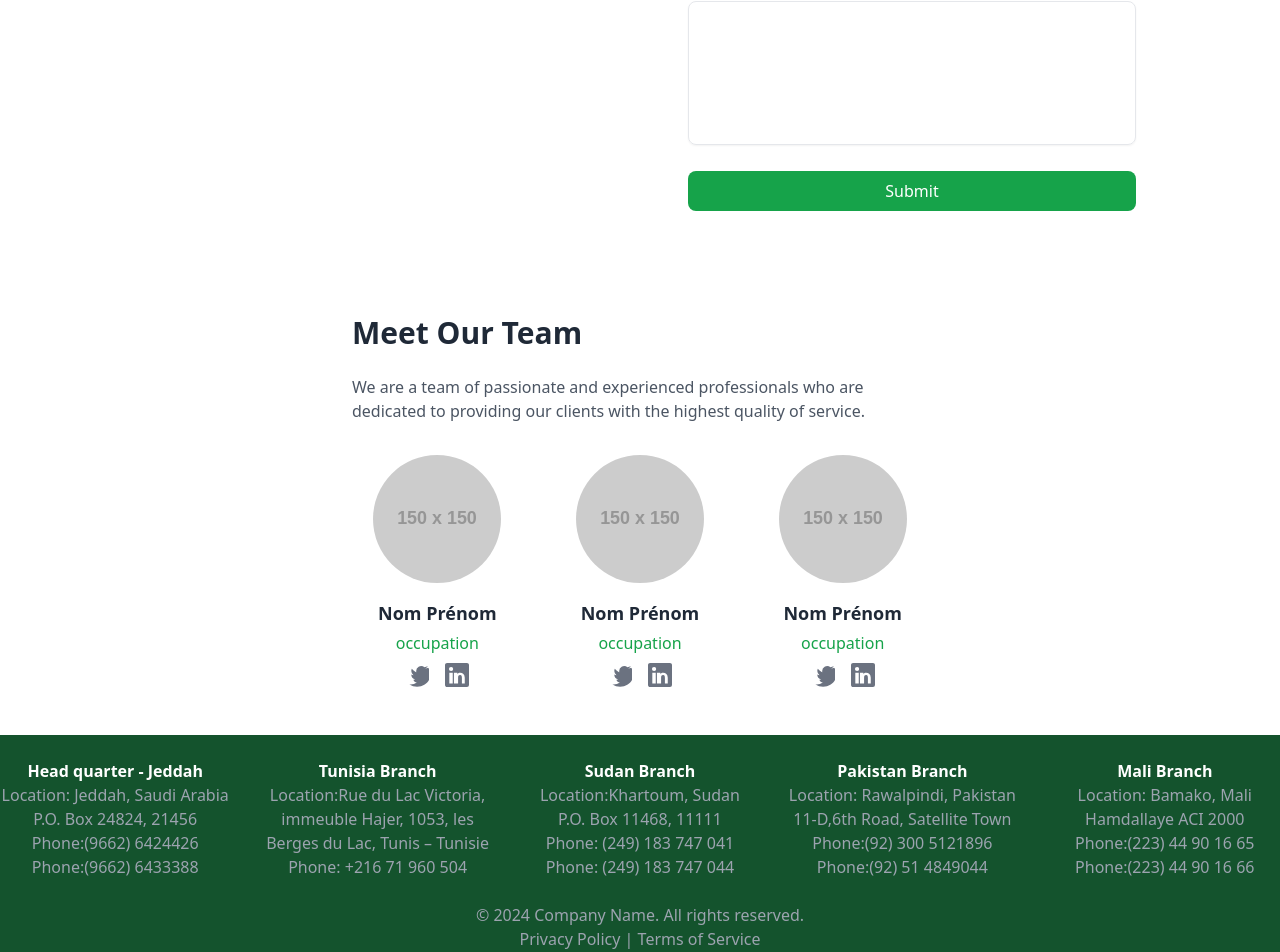
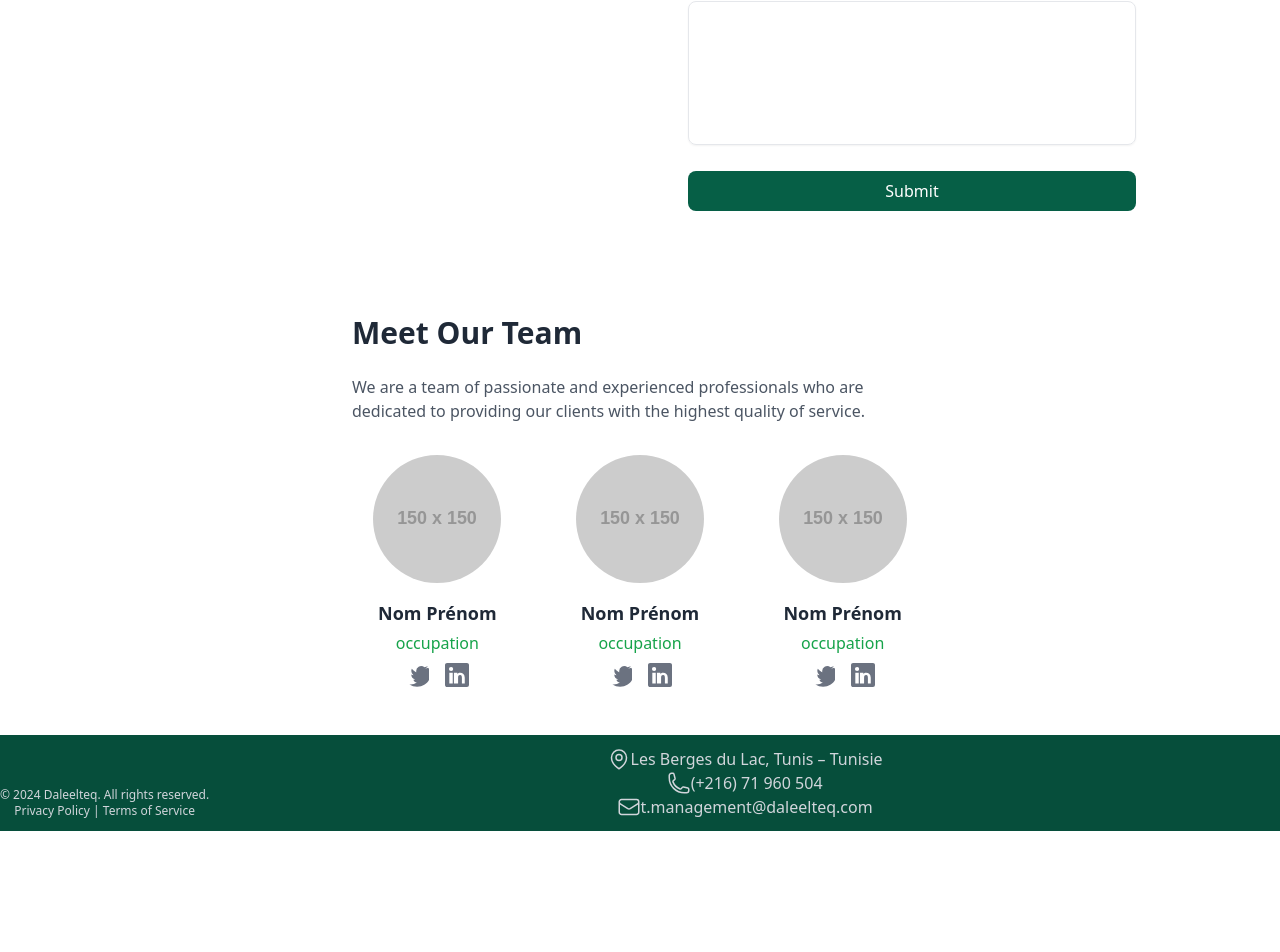
Before and after one commit to montassarsouli/daleelteq-ui, a React (Create React App) app: page / in a window 1280 px wide. Shown: the part 1282-2234 px from the top of the page. After the commit the page ends 2113 px from the top, so only its background shows below. Built offline with nearby package versions, Linux system fonts and the light colour scheme.

Commit message:
fixed the footer css

```diff
--- a/src/App.js
+++ b/src/App.js
@@ -4,6 +4,7 @@ import Footer from "./Components/Footer";
 import Body from "./Components/Body/Body";
 import { Routes, Route } from "react-router-dom";
 import ScrollTopButton from "./Components/ScrollTopButton";
+import Test from "./Components/Test";
 
 function App() {
   return (
--- a/src/Components/Footer.js
+++ b/src/Components/Footer.js
@@ -2,9 +2,90 @@ import React from "react";
 
 const Footer = () => {
   return (
-    <footer className="bg-green-900 text-gray-300 py-6">
-      <div className="text-center">
-        <div className="grid grid-cols-2 md:grid-cols-5 gap-8">
+    <footer className="">
+      <div className="bg-emerald-900 text-gray-300 py-3 text-center flex items-end ">
+        <div className="items-end text-xs py-0">
+          <p className=" text-gray-300 ">
+            &copy; {new Date().getFullYear()} Daleelteq. All rights reserved.
+          </p>
+          <p className="text-gray-300 text-xs">
+            <a href="/privacy" className="hover:text-gray-400">
+              Privacy Policy
+            </a>{" "}
+            |{" "}
+            <a href="/terms" className="hover:text-gray-400">
+              Terms of Service
+            </a>
+          </p>
+        </div>
+        <div className="flex flex-col justify-center items-center grow">
+          <div className="flex">
+            <svg
+              xmlns="http://www.w3.org/2000/svg"
+              fill="none"
+              viewBox="0 0 24 24"
+              strokeWidth={1.5}
+              stroke="currentColor"
+              className="w-6 h-6"
+            >
+              <path
+                strokeLinecap="round"
+                strokeLinejoin="round"
+                d="M15 10.5a3 3 0 11-6 0 3 3 0 016 0z"
+              />
+              <path
+                strokeLinecap="round"
+                strokeLinejoin="round"
+                d="M19.5 10.5c0 7.142-7.5 11.25-7.5 11.25S4.5 17.642 4.5 10.5a7.5 7.5 0 1115 0z"
+              />
+            </svg>
+            <a
+              className="text-gray-300"
+              href="https://www.google.com/search?q=Rue+du+Lac+Victoria%2C+immeuble+Hajer%2C+1053%2C+les+Berges+du+Lac%2C+Tunis+%E2%80%93+Tunisie&rlz=1C1VDKB_frTN1037TN1037&oq=Rue+du+Lac+Victoria%2C+immeuble+Hajer%2C+1053%2C+les+Berges+du+Lac%2C+Tunis+%E2%80%93+Tunisie&gs_lcrp=EgZjaHJvbWUyBggAEEUYOdIBCDEyMTdqMGo3qAIAsAIA&sourceid=chrome&ie=UTF-8#rlimm=8732719946157134835"
+            >
+              Les Berges du Lac, Tunis – Tunisie
+            </a>
+          </div>
+          <div className="flex">
+            <svg
+              xmlns="http://www.w3.org/2000/svg"
+              fill="none"
+              viewBox="0 0 24 24"
+              strokeWidth={1.5}
+              stroke="currentColor"
+              className="w-6 h-6"
+            >
+              <path
+                strokeLinecap="round"
+                strokeLinejoin="round"
+                d="M2.25 6.75c0 8.284 6.716 15 15 15h2.25a2.25 2.25 0 002.25-2.25v-1.372c0-.516-.351-.966-.852-1.091l-4.423-1.106c-.44-.11-.902.055-1.173.417l-.97 1.293c-.282.376-.769.542-1.21.38a12.035 12.035 0 01-7.143-7.143c-.162-.441.004-.928.38-1.21l1.293-.97c.363-.271.527-.734.417-1.173L6.963 3.102a1.125 1.125 0 00-1.091-.852H4.5A2.25 2.25 0 002.25 4.5v2.25z"
+              />
+            </svg>
+            <p className="text-gray-300">(+216) 71 960 504</p>
+          </div>
+          <div className="flex">
+            <svg
+              xmlns="http://www.w3.org/2000/svg"
+              fill="none"
+              viewBox="0 0 24 24"
+              strokeWidth={1.5}
+              stroke="currentColor"
+              className="w-6 h-6"
+            >
+              <path
+                strokeLinecap="round"
+                strokeLinejoin="round"
+                d="M21.75 6.75v10.5a2.25 2.25 0 01-2.25 2.25h-15a2.25 2.25 0 01-2.25-2.25V6.75m19.5 0A2.25 2.25 0 0019.5 4.5h-15a2.25 2.25 0 00-2.25 2.25m19.5 0v.243a2.25 2.25 0 01-1.07 1.916l-7.5 4.615a2.25 2.25 0 01-2.36 0L3.32 8.91a2.25 2.25 0 01-1.07-1.916V6.75"
+              />
+            </svg>
+            <p className="text-gray-300">t.management@daleelteq.com</p>
+          </div>
+        </div>
+      </div>
+    </footer>
+  );
+};
+/*
           <div>
             <h4 className="font-semibold text-white">Head quarter - Jeddah</h4>
             <p className="text-gray-400">
@@ -45,24 +126,5 @@ const Footer = () => {
             <p className="text-gray-400">Phone:(223) 44 90 16 65</p>
             <p className="text-gray-400">Phone:(223) 44 90 16 66</p>
           </div>
-        </div>
-        <div className="flex-1 mt-6 justify-center">
-          <p className=" text-gray-400">
-            &copy; {new Date().getFullYear()} Company Name. All rights reserved.
-          </p>
-          <p className="text-gray-400">
-            <a href="/privacy" className="hover:text-gray-400">
-              Privacy Policy
-            </a>{" "}
-            |{" "}
-            <a href="/terms" className="hover:text-gray-400">
-              Terms of Service
-            </a>
-          </p>
-        </div>
-      </div>
-    </footer>
-  );
-};
-
+*/
 export default Footer;
--- a/src/Components/Head/Navbar.js
+++ b/src/Components/Head/Navbar.js
@@ -10,7 +10,7 @@ const solutionsDropdown = [
       {
         title: "Mails & documents management",
         desc: "Duis aute irure dolor in reprehenderit",
-        path: "javascript:void(0)",
+        path: "../Solutions/MailDoc",
         icon: (
           <svg
             xmlns="http://www.w3.org/2000/svg"
@@ -340,7 +340,7 @@ const Navbar = () => {
                         }
                       >
                         {item.title}
-                        {drapdownState.idx == idx && drapdownState.isActive ? (
+                        {drapdownState.idx === idx && drapdownState.isActive ? (
                           <svg
                             xmlns="http://www.w3.org/2000/svg"
                             viewBox="0 0 20 20"
@@ -378,7 +378,7 @@ const Navbar = () => {
                       </HashLink>
                     )}
                     {item.isDrapdown &&
-                    drapdownState.idx == idx &&
+                    drapdownState.idx === idx &&
                     drapdownState.isActive ? (
                       <div className="mt-6 inset-x-0 top-20 w-full md:absolute md:border-y md:shadow-md md:mt-0 md:bg-white z-50">
                         <ul className="max-w-screen-xl mx-auto grid items-center gap-6 md:p-8 md:grid-cols-2 lg:grid-cols-3">
--- a/src/Components/ScrollTopButton.js
+++ b/src/Components/ScrollTopButton.js
@@ -2,16 +2,12 @@ import React, { useState, useEffect } from "react";
 
 const ScrollTopButton = () => {
   const [isVisible, setIsVisible] = useState(false);
-
-  // Function to handle scrolling behavior
   const scrollToTop = () => {
     window.scrollTo({
       top: 0,
       behavior: "smooth",
     });
   };
-
-  // Function to toggle button visibility based on scroll position
   const handleScroll = () => {
     const scrollTop = window.pageYOffset;
 
@@ -21,12 +17,8 @@ const ScrollTopButton = () => {
       setIsVisible(false);
     }
   };
-
-  // Add event listener for scroll
   useEffect(() => {
     window.addEventListener("scroll", handleScroll);
-
-    // Cleanup function to remove event listener
     return () => {
       window.removeEventListener("scroll", handleScroll);
     };
@@ -37,7 +29,7 @@ const ScrollTopButton = () => {
       onClick={scrollToTop}
       className={`${
         isVisible ? "block" : "hidden"
-      } fixed bottom-5 right-5 bg-green-500 hover:bg-green-600 text-white px-4 py-2 rounded-full transition-all duration-300`}
+      } fixed bottom-5 right-5 bg-green-900 hover:bg-green-600 text-white px-4 py-2 rounded-full transition-all duration-300`}
       title="Scroll to Top"
     >
       {/*<svg
--- /dev/null
+++ b/src/Components/Solutions/MailDoc.js
@@ -0,0 +1,7 @@
+import React from "react";
+
+const MailDoc = () => {
+  return <div>MailDoc</div>;
+};
+
+export default MailDoc;
--- a/src/Components/Test.js
+++ b/src/Components/Test.js
@@ -1,5 +1,27 @@
 import React from "react";
 
 const Test = () => {
-  return <div>Test</div>;
+  return (
+    <div className="flex">
+      <div className="py-0 flex items-end bg-gray-500">
+        01 first try by the way
+      </div>
+      <div className="py-2 flex flex-col justify-center items-center grow">
+        <div className="bg-gray-500 py-4">first element test long</div>
+        <div className="bg-gray-400">second element test</div>
+        <div className="bg-gray-500">third</div>
+      </div>
+    </div>
+  );
 };
+export default Test;
+/*
+      <div className="py-0 flex items-end bg-gray-500">
+        01 first try by the way
+      </div>
+      <div className="py-2 flex flex-col justify-center">
+        <div className="bg-gray-500 py-4">first element test long</div>
+        <div className="bg-gray-400">second element test</div>
+        <div className="bg-gray-500">third</div>
+      </div>
+*/
--- a/src/Components/body/ContactUs.js
+++ b/src/Components/body/ContactUs.js
@@ -122,7 +122,7 @@ const ContactUs = () => {
                   className="w-full mt-2 h-36 px-3 py-2 resize-none appearance-none bg-transparent outline-none border focus:border-green-600 shadow-sm rounded-lg"
                 ></textarea>
               </div>
-              <button className="w-full px-4 py-2 text-white font-medium bg-green-600 hover:bg-green-500 active:bg-green-600 rounded-lg duration-150">
+              <button className="w-full px-4 py-2 text-white font-medium bg-emerald-800 hover:bg-green-500 active:bg-green-600 rounded-lg duration-150">
                 Submit
               </button>
             </form>
```
